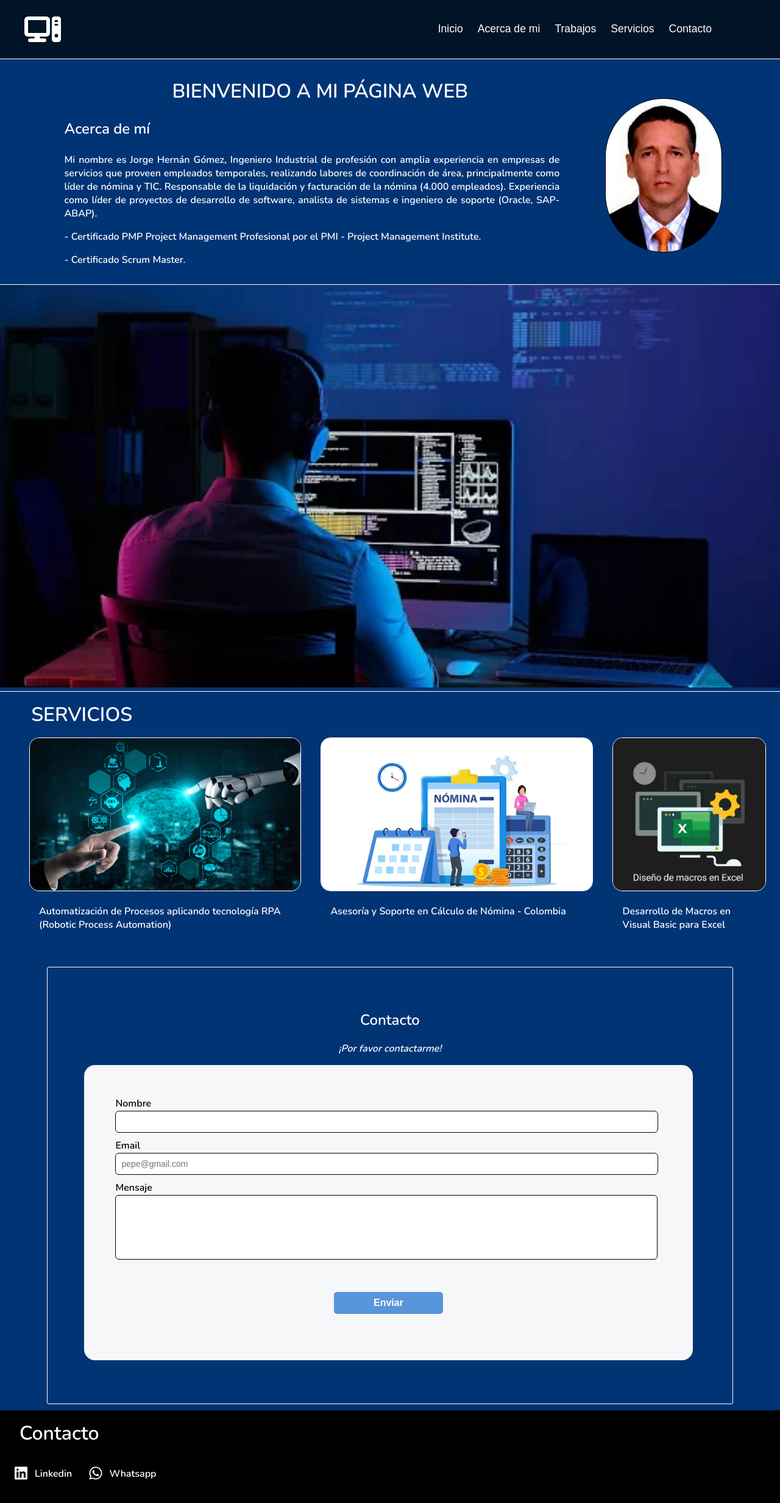
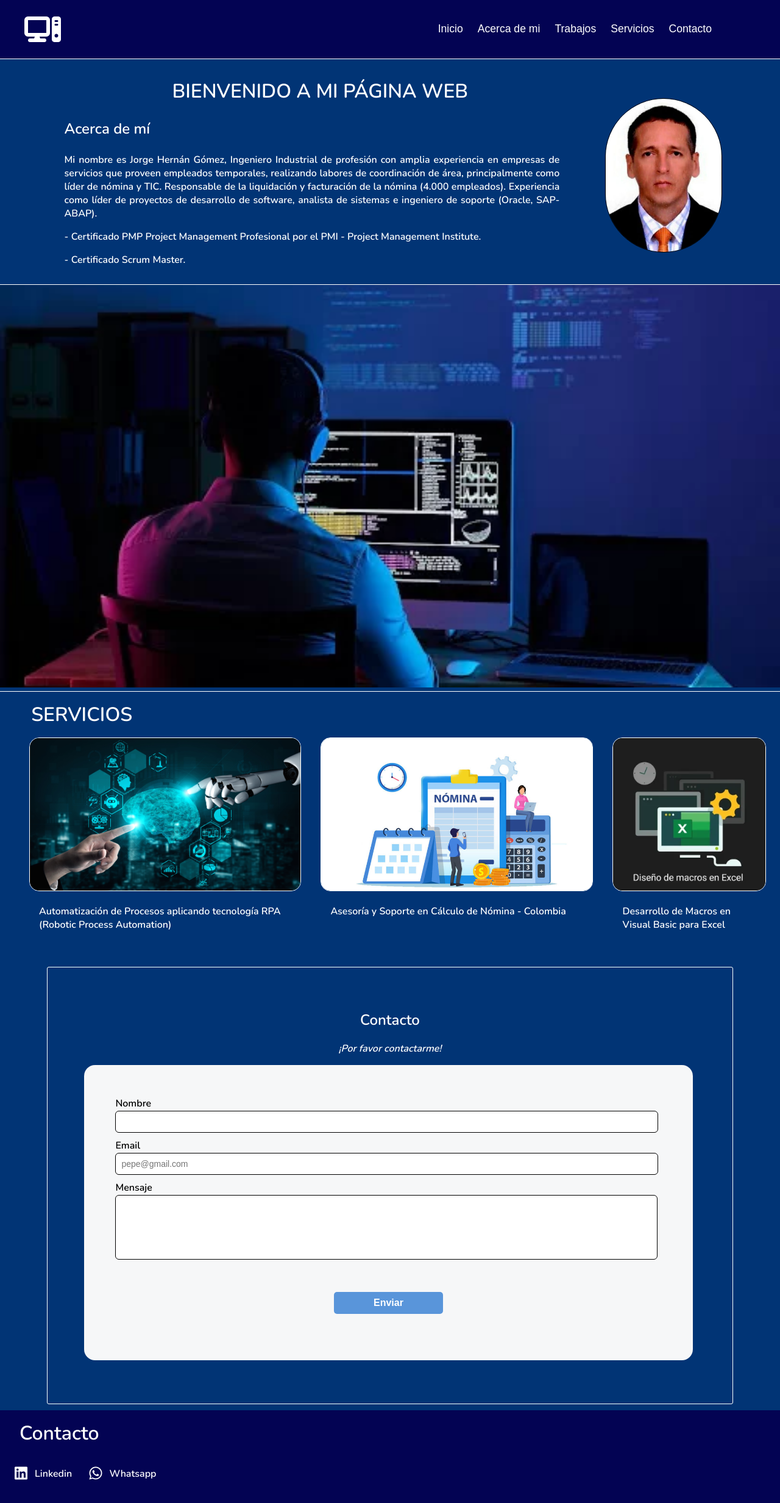
Before and after one commit to johergo2/miprimeraagina, a plain HTML site: page index.html in a window 1280 px wide. Shown: the whole page at 61% size. Drawn offline with nearby package versions, Linux system fonts and the light colour scheme.

Commit message:
Duodécimo cambio mi primera página web

```diff
--- a/styles.css
+++ b/styles.css
@@ -20,7 +20,8 @@ header{
   width: 95%;
   position: fixed;
   display: flex;
-  background-color: rgb(1, 19, 39);
+  /*background-color: rgb(1, 19, 39); */
+  background-color: rgb(3, 3, 83);
   /*background-color: aquamarine;*/
   align-items: center;
   justify-content: space-between;
@@ -82,8 +83,8 @@ header nav ul li a {
 }
 
 footer {
-  /*background-color: rgb(1, 19, 39);  */
-  background-color: black;
+  background-color: rgb(3, 3, 83);
+  /*background-color: rgba(3, 3, 48, 0.699);*/
   padding-bottom: 50px;
 }
 
```
